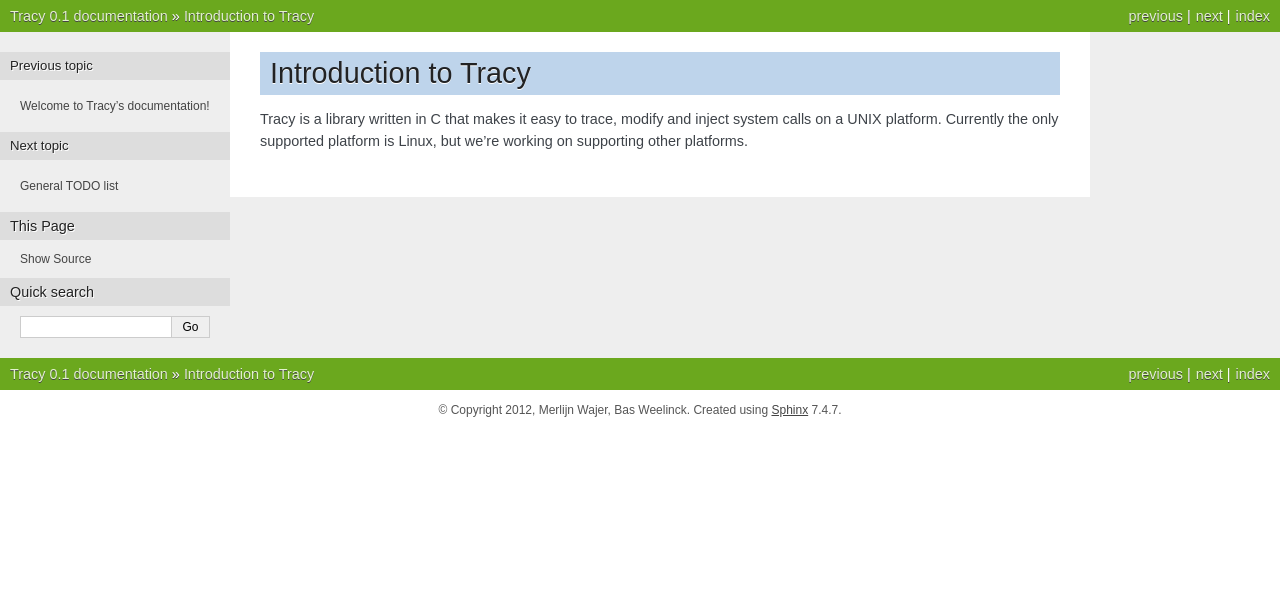
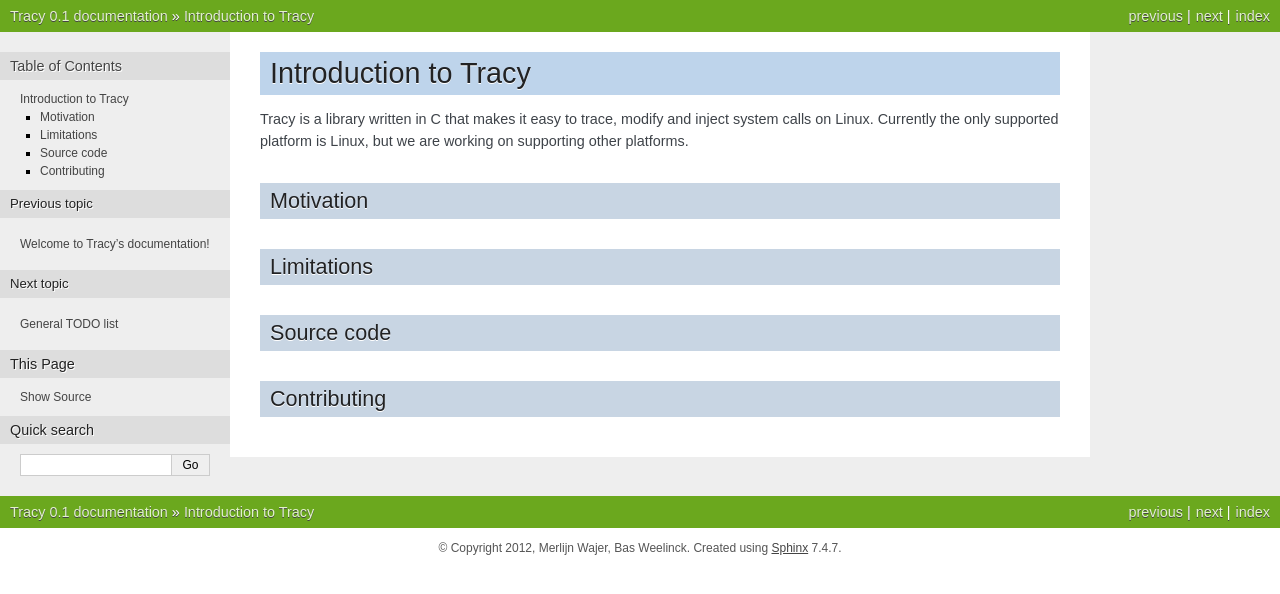
Before and after one commit to MerlijnWajer/tracy, a Sphinx documentation site: the page built from doc/intro.rst, in a window 1280 px wide. Shown: the top 594 px of the page. Built offline with Sphinx 7.4.7, drawn with Linux system fonts in a browser that asks for light colours.

Commit message:
A bit of work. Going to continue on another machine.

```diff
--- a/doc/intro.rst
+++ b/doc/intro.rst
@@ -2,8 +2,25 @@
 =====================
 
 Tracy is a library written in C that makes it easy to trace, modify and inject
-system calls on a UNIX platform.
-Currently the only supported platform is Linux, but we're working on supporting
-other platforms.
+system calls on Linux. Currently the only supported platform is Linux,
+but we are working on supporting other platforms.
 
-.. TODO: Extend introduction
+Motivation
+----------
+
+
+Limitations
+-----------
+
+Source code
+-----------
+
+
+Contributing
+------------
+
+
+
+..
+  Link to paper, source, give motivation
+  TODO: Extend introduction
```
